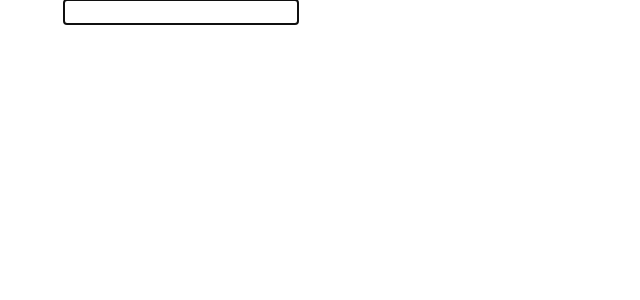
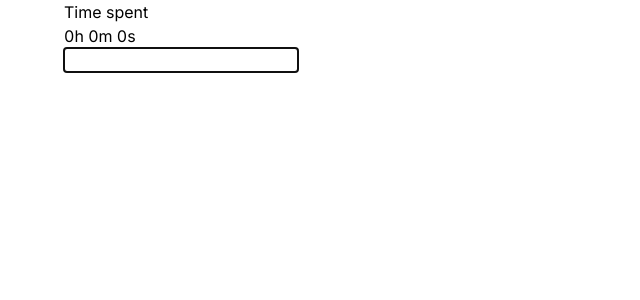
Before and after one commit to itshoro/task-tracker, a Next.js app: page / in a window 1280 px wide. Shown: the top 300 px of the page, without its empty margins (0-640 px from the left). Built offline with nearby package versions, Linux system fonts and the light colour scheme.

Commit message:
Add the cumulative task timer - Add useSynchronizedInterval, to allow for synchronized updates timer updates - add a ms to hour, minutes and seconds converter function

```diff
--- a/src/app/components/TasksView.tsx
+++ b/src/app/components/TasksView.tsx
@@ -3,6 +3,7 @@
 import { type FormEvent, useRef, useState } from "react";
 import { type TaskProps, taskFromInput, GenericTask } from "./task";
 import { useWindowEvent } from "@/hooks/useWindowEvent";
+import { CumulativeTimer } from "./timer/CumulativeTimer";
 
 const TasksView = () => {
   const focusedTask = useRef<number>();
@@ -85,6 +86,7 @@ const TasksView = () => {
 
   return (
     <>
+      <CumulativeTimer tasks={tasks} />
       <form onSubmit={submitNewTask}>
         <input autoFocus type="text" ref={inputRef} />
       </form>
--- /dev/null
+++ b/src/app/components/timer/CumulativeTimer.tsx
@@ -0,0 +1,58 @@
+import { useSynchronizedInterval } from "@/hooks/useSynchronizedInterval";
+import { msToHMS } from "@/lib/timer";
+import { useEffect, useState } from "react";
+import { type TaskProps } from "../task";
+
+type CumulativeTimerProps = {
+  tasks: TaskProps[];
+};
+
+function useCumulativeTaskTime(tasks: TaskProps[]) {
+  const [now, setNow] = useState(Date.now);
+  const { subscribe } = useSynchronizedInterval();
+
+  useEffect(() => {
+    if (tasks.every((task) => task.completedAt !== undefined)) return;
+    return subscribe((now) => setNow(now));
+  }, [tasks]);
+
+  const cumulativeMs = tasks.reduce((acc, task) => {
+    /**
+     * `now` is being updated using the synchronized interval, so there is a chance it may represent
+     * a point in time that has already passed.
+     *
+     * To ensure that we always have a difference that is greater than or equal to 0 between
+     * `task.createdAt` and `completedAt`, we can use `task.createdAt` as a fallback if `now` happened
+     * prior.
+     */
+    let completedAt = task.completedAt ?? now;
+    if (completedAt < task.createdAt) completedAt = task.createdAt;
+
+    return (acc += completedAt - task.createdAt);
+  }, 0);
+
+  return cumulativeMs;
+}
+
+const CumulativeTimer = ({ tasks }: CumulativeTimerProps) => {
+  const ms = useCumulativeTaskTime(tasks);
+  const time = msToHMS(ms);
+
+  return (
+    <>
+      <div>Time spent</div>
+      <div className="tabular-nums">
+        {Object.keys(time)
+          .map(
+            (unit) =>
+              `${time[unit as keyof typeof time].toString().padStart(2, " ")}${
+                unit[0]
+              }`
+          )
+          .join(" ")}
+      </div>
+    </>
+  );
+};
+
+export { CumulativeTimer };
--- /dev/null
+++ b/src/hooks/useSynchronizedInterval.ts
@@ -0,0 +1,39 @@
+"use client";
+import { useCallback, useEffect } from "react";
+
+let interval: NodeJS.Timer | undefined = undefined;
+const subscribers = new Set<(now: number) => void>();
+
+function useSynchronizedInterval() {
+  const subscribe = useCallback(
+    (cb: (now: number) => void) => {
+      subscribers.add(cb);
+      return () => {
+        subscribers.delete(cb);
+      };
+    },
+    [subscribers]
+  );
+
+  useEffect(() => {
+    if (interval !== undefined) return;
+    interval = setInterval(() => {
+      const now = Date.now();
+
+      subscribers.forEach((cb) => {
+        cb(now);
+      });
+    }, 1000);
+
+    return () => {
+      clearInterval(interval);
+      interval = undefined;
+    };
+  }, [subscribe, interval]);
+
+  return {
+    subscribe,
+  };
+}
+
+export { useSynchronizedInterval };
--- /dev/null
+++ b/src/lib/timer.ts
@@ -0,0 +1,13 @@
+function msToHMS(ms: number) {
+  const hours = Math.floor(ms / 3_600_000);
+  const minutes = Math.floor((ms % 3_600_000) / 60_000);
+  const seconds = Math.floor((ms % 60_000) / 1000);
+
+  return {
+    hours,
+    minutes,
+    seconds,
+  };
+}
+
+export { msToHMS };
```
